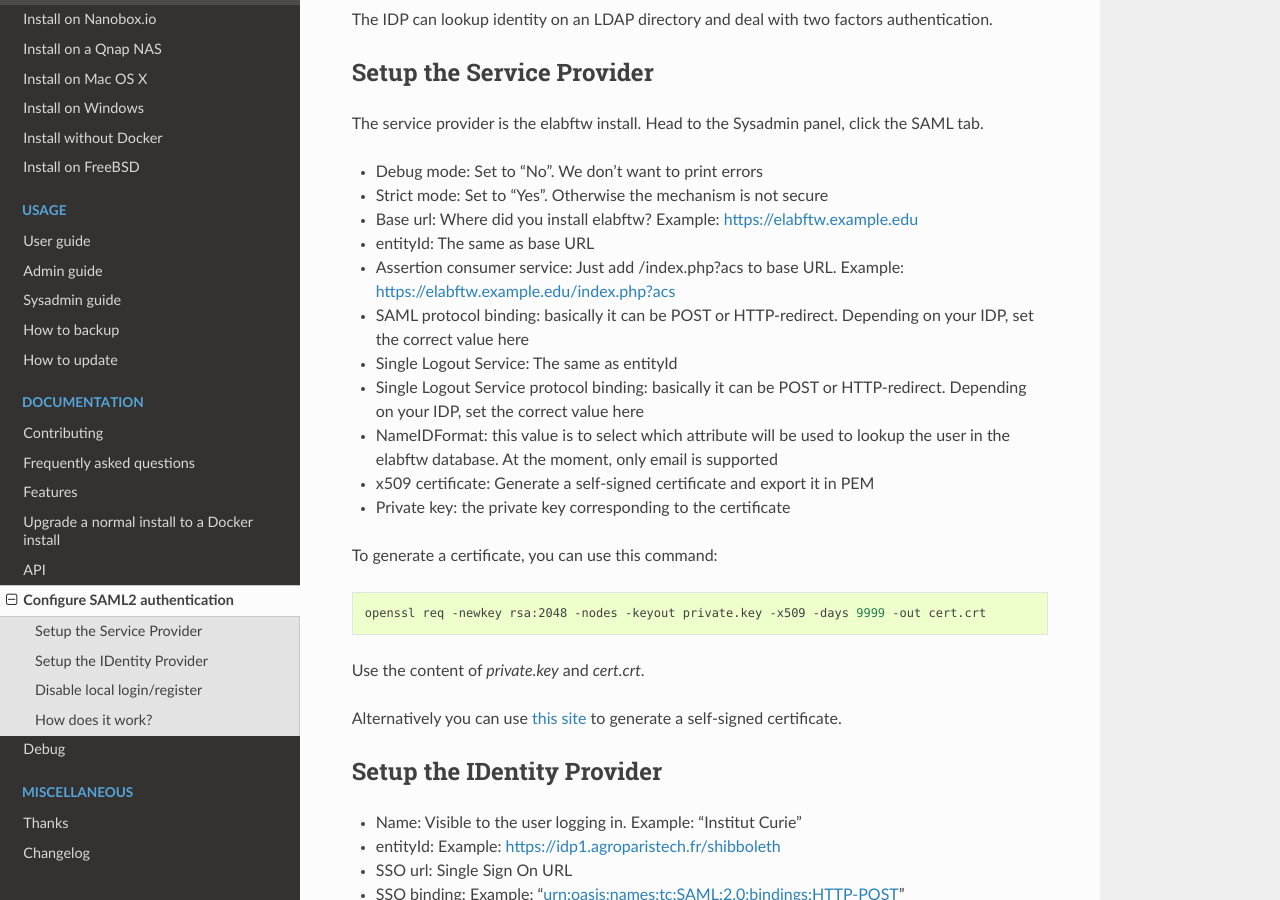
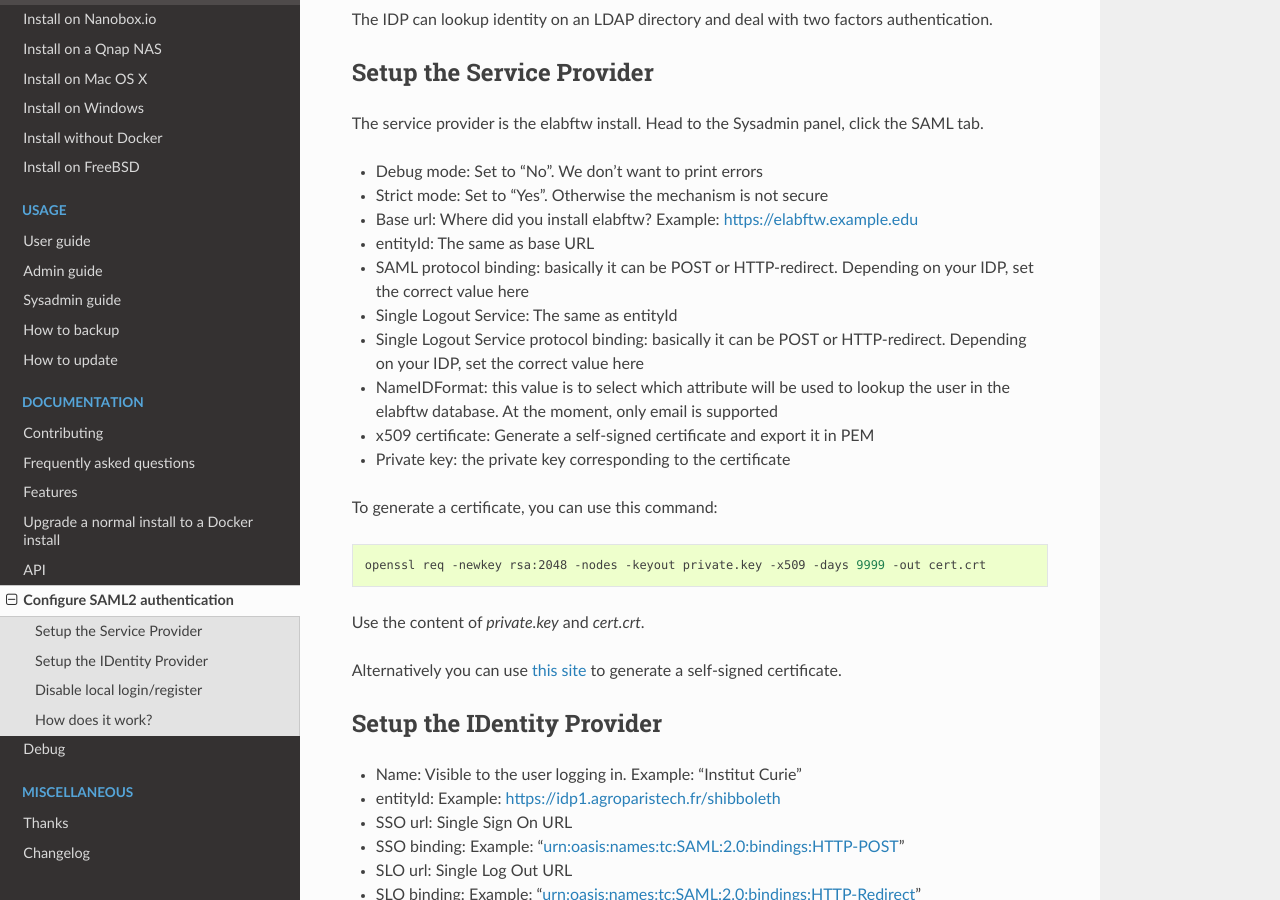
Before and after one commit to elabftw/elabdoc, a Sphinx documentation site: the page built from doc/saml.rst, in a window 1280 px wide and 900 px high, scrolled down 524 px. Built offline with Sphinx 7.4.7 and the Read the Docs theme 2.0.0, drawn with Linux system fonts in a browser that asks for light colours; pages that are not in the unit, such as notebooks, are missing from menus.

Commit message:
remove old saml line

```diff
--- a/doc/saml.rst
+++ b/doc/saml.rst
@@ -20,7 +20,6 @@
 * Strict mode: Set to "Yes". Otherwise the mechanism is not secure
 * Base url: Where did you install elabftw? Example: https://elabftw.example.edu
 * entityId: The same as base URL
-* Assertion consumer service: Just add /index.php?acs to base URL. Example: https://elabftw.example.edu/index.php?acs
 * SAML protocol binding: basically it can be POST or HTTP-redirect. Depending on your IDP, set the correct value here
 * Single Logout Service: The same as entityId
 * Single Logout Service protocol binding: basically it can be POST or HTTP-redirect. Depending on your IDP, set the correct value here
```
